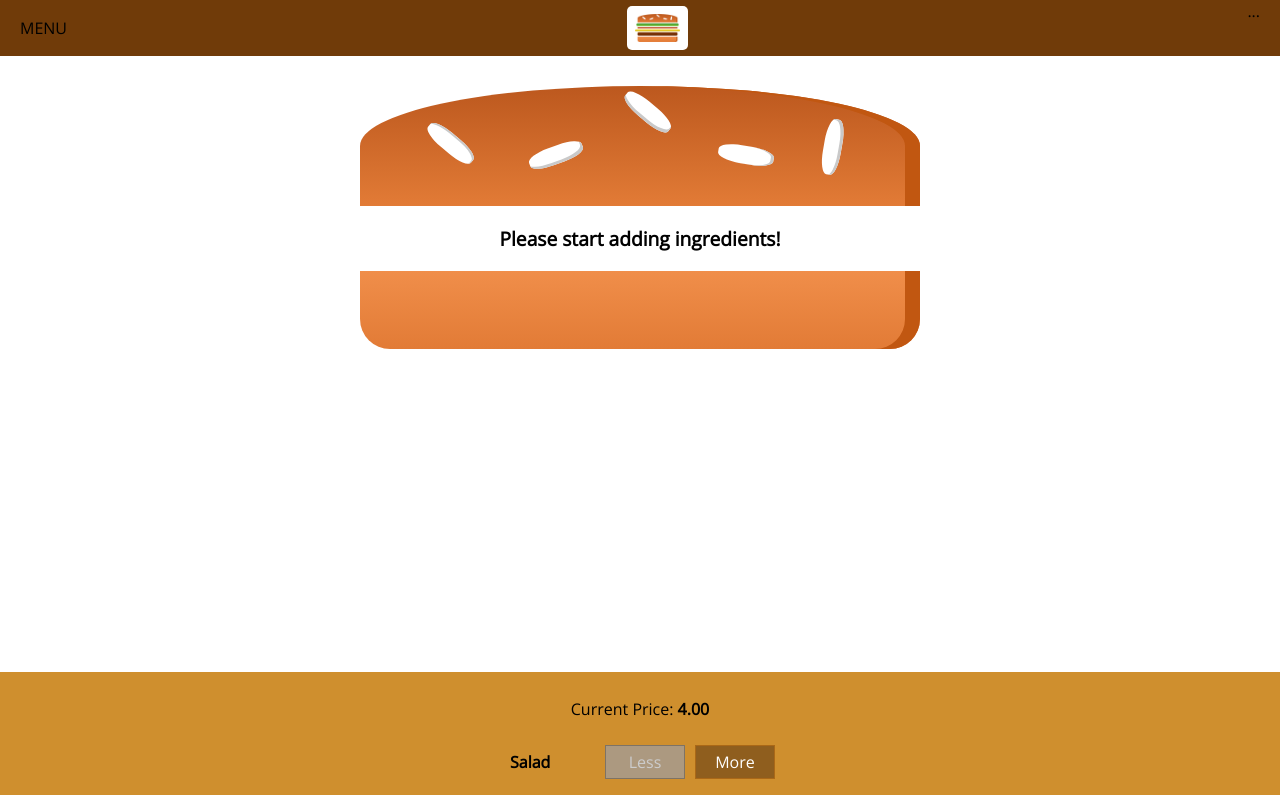
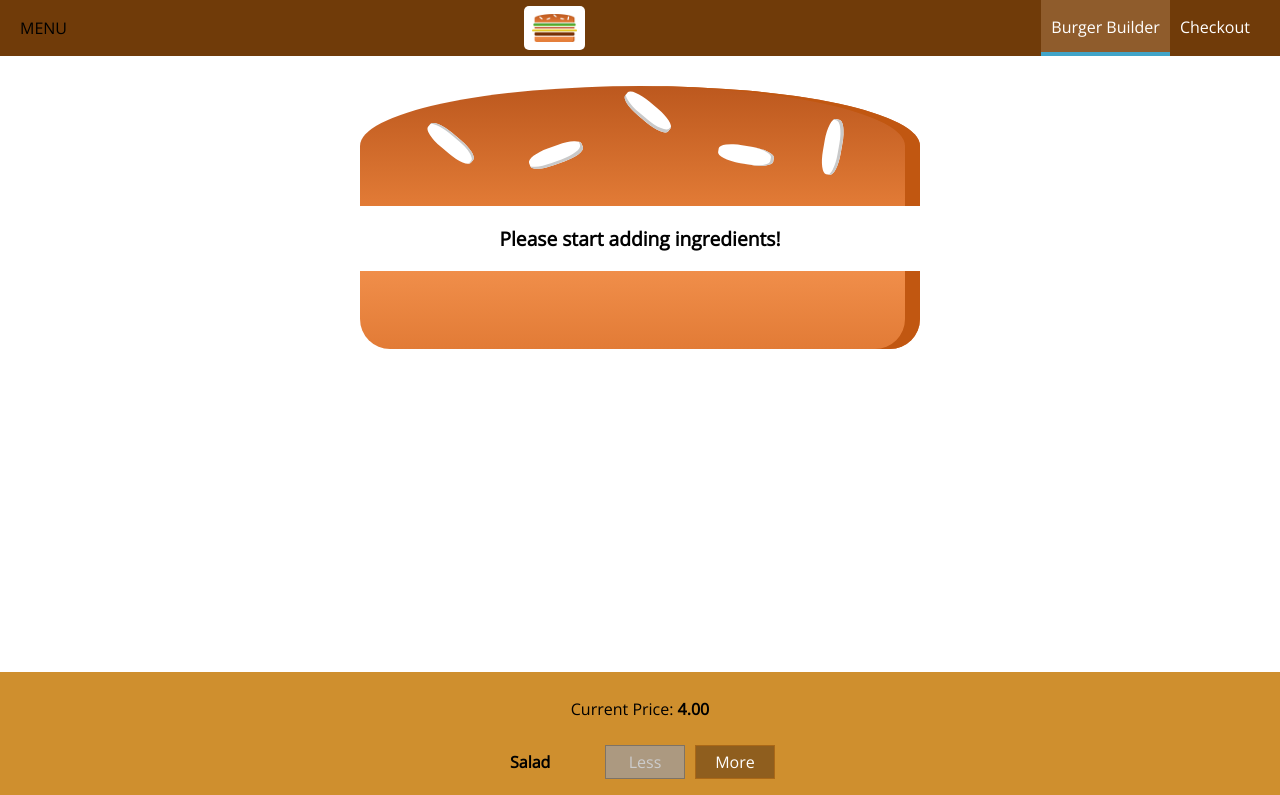
Before and after one commit to MartinHage/burger-builder, a React app: page / in a window 1280 px wide. Shown: the top 795 px of the page. Built offline with nearby package versions, Linux system fonts and the light colour scheme.

Commit message:
added navigation links to toolbar

```diff
--- /dev/null
+++ b/src/components/Navigation/NavigationItems/NavigationItem/NavigationItem.css
@@ -0,0 +1,25 @@
+.NavigationItem {
+  margin: 0;
+  box-sizing: border-box;
+  display: flex;
+  height: 100%;
+  align-items: center;
+}
+
+.NavigationItem a {
+  color: white;
+  text-decoration: none;
+  height: 100%;
+  padding: 16px 10px;
+  border-bottom: 4px solid transparent;
+  box-sizing: border-box;
+  display: block;
+}
+
+.NavigationItem a:hover,
+.NavigationItem a:active,
+.NavigationItem a.active {
+  background-color: #8f5c2c;
+  border-bottom: 4px solid #40a4c8;
+  color: white;
+}
--- /dev/null
+++ b/src/components/Navigation/NavigationItems/NavigationItem/NavigationItem.js
@@ -0,0 +1,14 @@
+import React from "react";
+import "./NavigationItem.css";
+
+const NavigationItem = (props) => {
+  return (
+    <li className="NavigationItem">
+      <a href={props.link} className={props.active ? "active" : null}>
+        {props.children}
+      </a>
+    </li>
+  );
+};
+
+export default NavigationItem;
--- /dev/null
+++ b/src/components/Navigation/NavigationItems/NavigationItems.css
@@ -0,0 +1,8 @@
+.NavigationItems {
+  margin: 0;
+  padding: 0;
+  list-style: none;
+  display: flex;
+  align-items: center;
+  height: 100%;
+}
--- /dev/null
+++ b/src/components/Navigation/NavigationItems/NavigationItems.js
@@ -0,0 +1,16 @@
+import React from "react";
+import NavigationItem from "./NavigationItem/NavigationItem";
+import "./NavigationItems.css";
+
+const NavigationItems = () => {
+  return (
+    <ul className="NavigationItems">
+      <NavigationItem link="/" active>
+        Burger Builder
+      </NavigationItem>
+      <NavigationItem link="/">Checkout</NavigationItem>
+    </ul>
+  );
+};
+
+export default NavigationItems;
--- a/src/components/Navigation/Toolbar/Toolbar.js
+++ b/src/components/Navigation/Toolbar/Toolbar.js
@@ -1,5 +1,6 @@
 import React from "react";
 import Logo from "../../Logo/Logo";
+import NavigationItems from "../NavigationItems/NavigationItems";
 import "./Toolbar.css";
 
 const Toolbar = (props) => {
@@ -7,7 +8,7 @@
     <header className="Toolbar">
       <div>MENU</div>
       <Logo />
-      <nav>...</nav>
+      <NavigationItems />
     </header>
   );
 };
```
Also changed, not shown: 1 other file (tests, documents, lock files or other folders).
